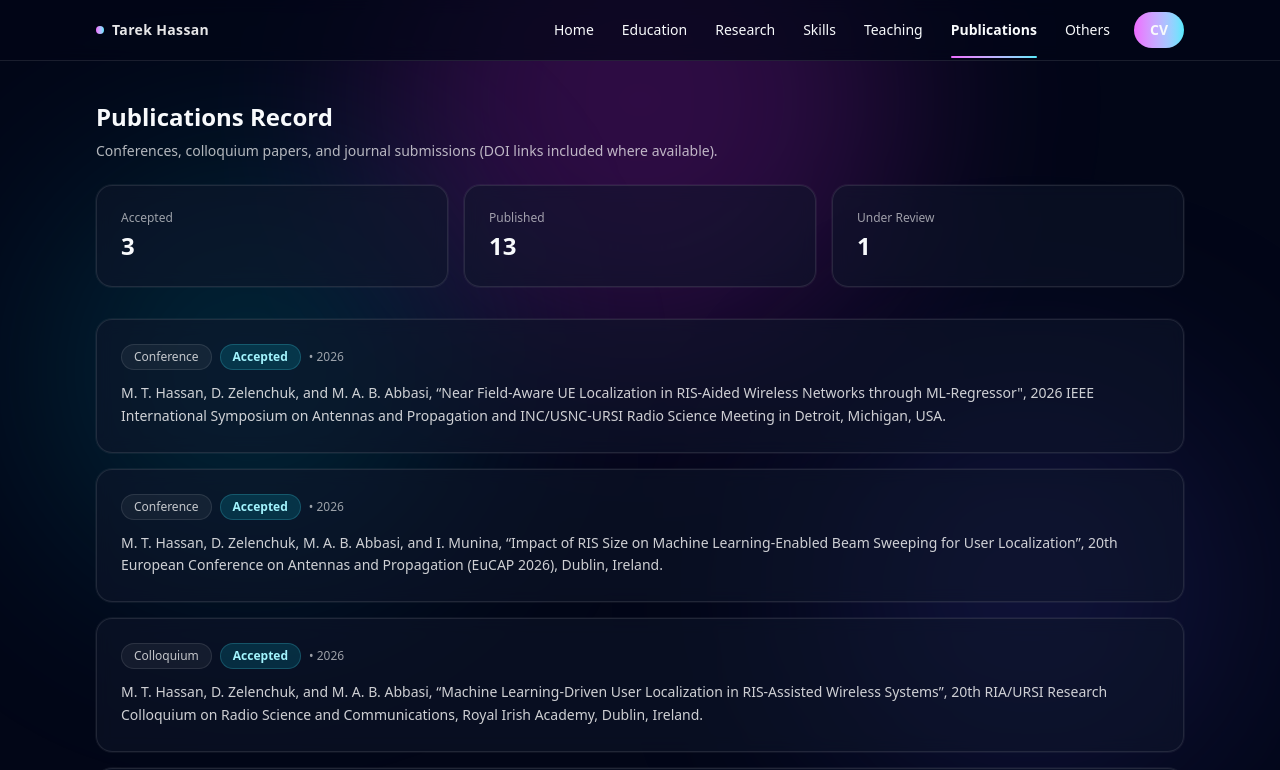
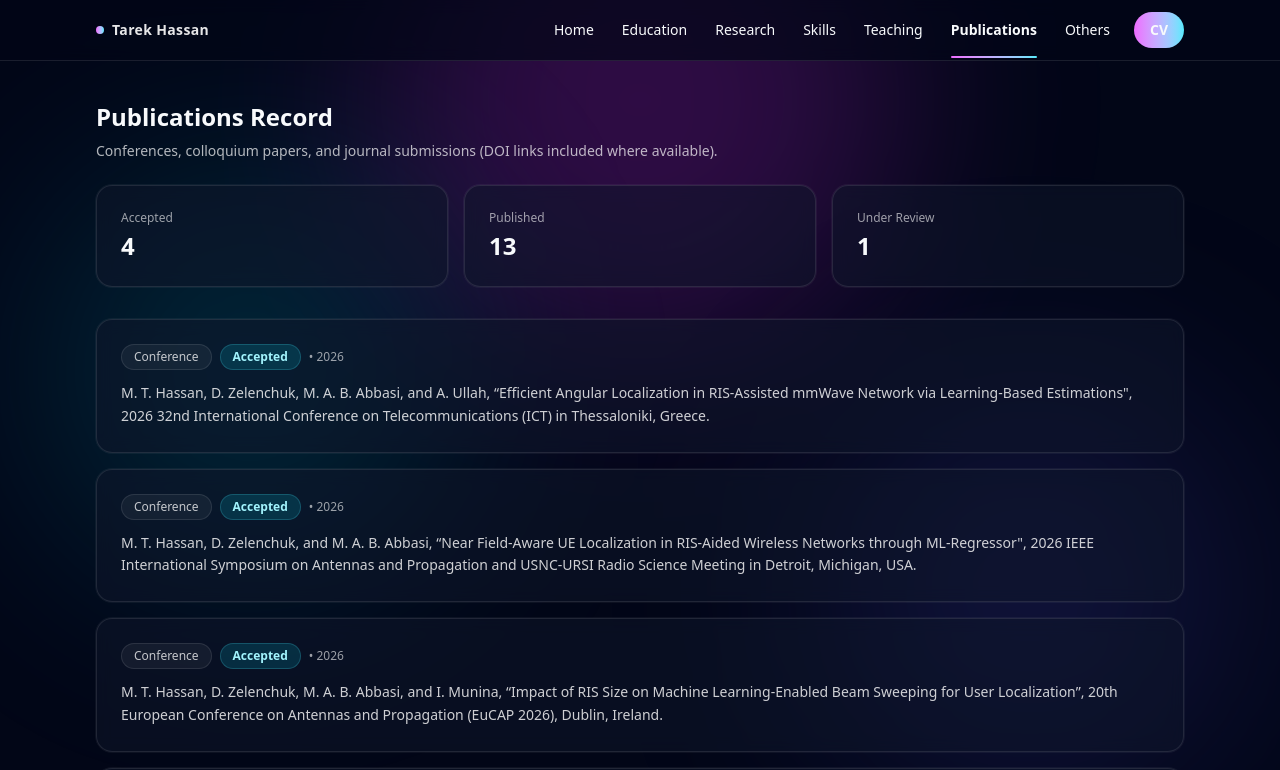
Before and after one commit to Tarek-hassan024/mthassan, a Next.js app: page /publications in a window 1280 px wide. Shown: the top 770 px of the page. Built offline with nearby package versions, Linux system fonts and the light colour scheme.

Commit message:
Update publication entries and add new citations

```diff
--- a/src/data/publications.ts
+++ b/src/data/publications.ts
@@ -15,7 +15,14 @@
     status: "Accepted",
     year: 2026,
     titleLine:
-      'M. T. Hassan, D. Zelenchuk, and M. A. B. Abbasi, “Near Field-Aware UE Localization in RIS-Aided Wireless Networks through ML-Regressor", 2026 IEEE International Symposium on Antennas and Propagation and INC/USNC-URSI Radio Science Meeting in Detroit, Michigan, USA.',
+      'M. T. Hassan, D. Zelenchuk, M. A. B. Abbasi, and A. Ullah, “Efficient Angular Localization in RIS-Assisted mmWave Network via Learning-Based Estimations", 2026 32nd International Conference on Telecommunications (ICT) in Thessaloniki, Greece.',
+  },
+  {
+    type: "Conference",
+    status: "Accepted",
+    year: 2026,
+    titleLine:
+      'M. T. Hassan, D. Zelenchuk, and M. A. B. Abbasi, “Near Field-Aware UE Localization in RIS-Aided Wireless Networks through ML-Regressor", 2026 IEEE International Symposium on Antennas and Propagation and USNC-URSI Radio Science Meeting in Detroit, Michigan, USA.',
   },
   {
     type: "Conference",
```
